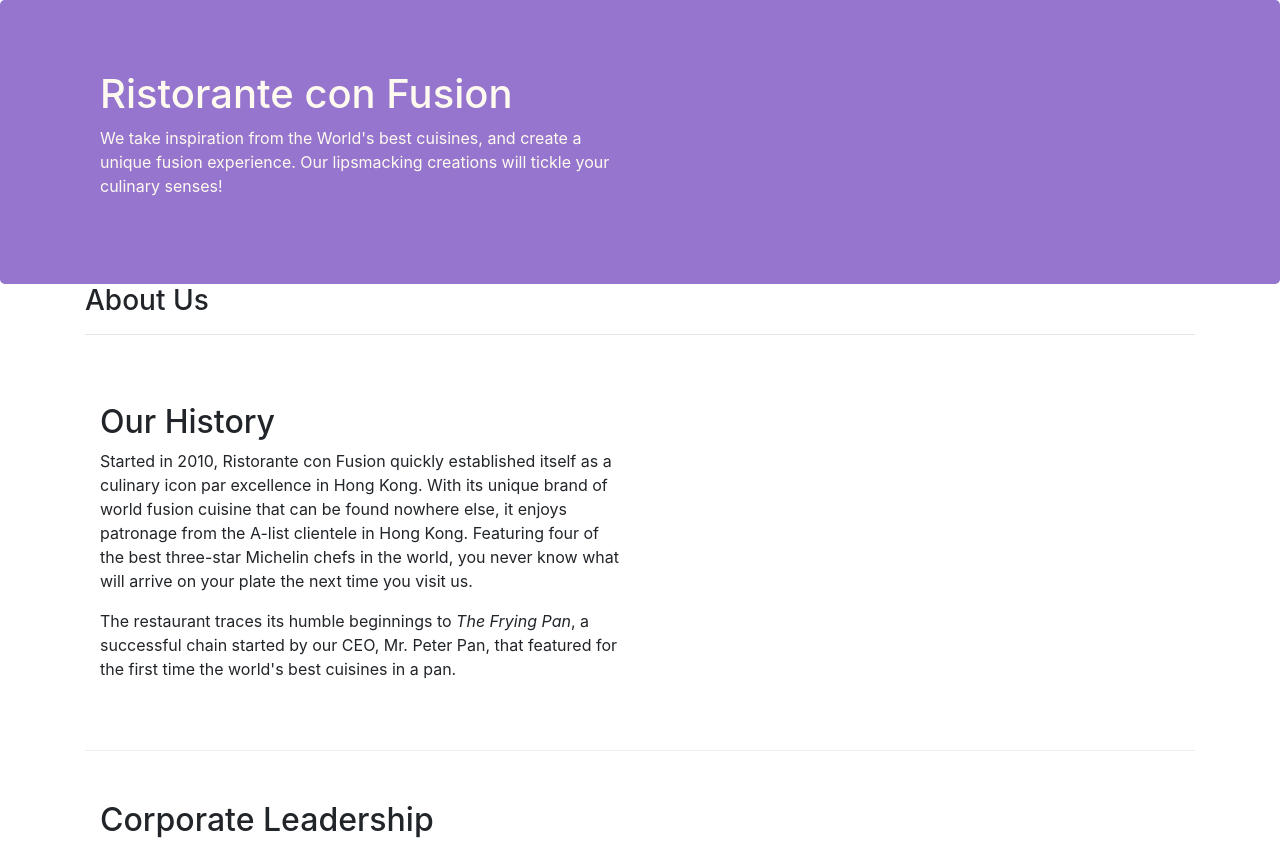
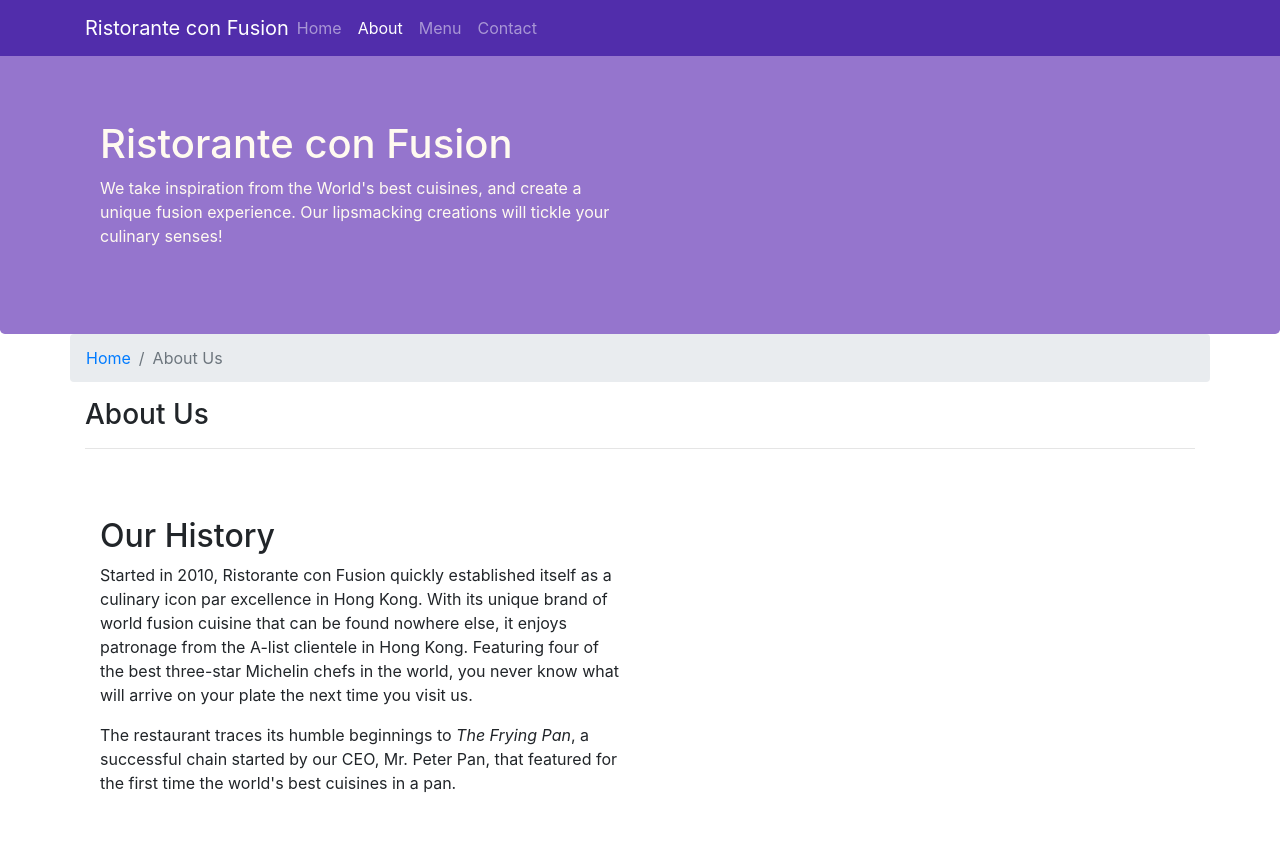
Before and after one commit to SiddheshKhedekar/Mahawiki-Restaurant-Project, a website: page aboutus.html in a window 1280 px wide. Shown: the top 842 px of the page. Drawn offline with nearby package versions, Linux system fonts and the light colour scheme.

Commit message:
update navbar and breadcrumbs

```diff
--- a/aboutus.html
+++ b/aboutus.html
@@ -18,13 +18,29 @@
 </head>
 
 <body>
-
+    <nav class="navbar navbar-dark navbar-expand-sm fixed-top">
+        <div class="container">
+            <button class="navbar-toggler" type="button" data-toggle="collapse" data-target="#navbar">
+                <span class="navbar-toggler-icon"></span>
+            </button>
+            <a class="navbar-brand mr-auto" href="#">Ristorante con Fusion</a>
+            <div class="collapse navbar-collapse" id="navbar">
+                <ul class="navbar-nav mr-auto">
+                    <li class="nav-item"><a class="nav-link" href="index.html">Home</a></li>
+                    <li class="nav-item"><a class="nav-link active" href="#">About</a></li>
+                    <li class="nav-item"><a class="nav-link" href="#">Menu</a></li>
+                    <li class="nav-item"><a class="nav-link" href="#">Contact</a></li>
+                </ul>
+            </div>
+        </div>
+    </nav>
     <header class="jumbotron">
         <div class="container">
             <div class="row row-header">
                 <div class="col-12 col-sm-6">
                     <h1>Ristorante con Fusion</h1>
-                    <p>We take inspiration from the World's best cuisines, and create a unique fusion experience. Our lipsmacking creations will tickle your culinary senses!</p>
+                    <p>We take inspiration from the World's best cuisines, and create a unique fusion experience. Our
+                        lipsmacking creations will tickle your culinary senses!</p>
                 </div>
                 <div class="col-12 col-sm">
                 </div>
@@ -34,7 +50,11 @@
 
     <div class="container">
         <div class="row">
-            <div class="col-12 col-sm-4 col-md-12">
+            <ol class="col-12 breadcrumb">
+                <li class="breadcrumb-item"><a href="index.html">Home</a></li>
+                <li class="breadcrumb-item active">About Us</li>
+            </ol>
+            <div class="col-12">
                 <h3>About Us</h3>
                 <hr>
             </div>
@@ -43,8 +63,13 @@
         <div class="row row-content align-items-center">
             <div class="col-12 col-sm-4 col-md-6">
                 <h2>Our History</h2>
-                <p>Started in 2010, Ristorante con Fusion quickly established itself as a culinary icon par excellence in Hong Kong. With its unique brand of world fusion cuisine that can be found nowhere else, it enjoys patronage from the A-list clientele in Hong Kong.  Featuring four of the best three-star Michelin chefs in the world, you never know what will arrive on your plate the next time you visit us.</p>
-                <p>The restaurant traces its humble beginnings to <em>The Frying Pan</em>, a successful chain started by our CEO, Mr. Peter Pan, that featured for the first time the world's best cuisines in a pan.</p>
+                <p>Started in 2010, Ristorante con Fusion quickly established itself as a culinary icon par excellence
+                    in Hong Kong. With its unique brand of world fusion cuisine that can be found nowhere else, it
+                    enjoys patronage from the A-list clientele in Hong Kong. Featuring four of the best three-star
+                    Michelin chefs in the world, you never know what will arrive on your plate the next time you visit
+                    us.</p>
+                <p>The restaurant traces its humble beginnings to <em>The Frying Pan</em>, a successful chain started
+                    by our CEO, Mr. Peter Pan, that featured for the first time the world's best cuisines in a pan.</p>
             </div>
             <div>
             </div>
@@ -55,13 +80,27 @@
             <div class="col-12 col-sm-4 col-md-12">
                 <h2>Corporate Leadership</h2>
                 <h3>Peter Pan <small>Chief Epicurious Officer</small></h3>
-                <p class="d-none d-sm-block">Our CEO, Peter, credits his hardworking East Asian immigrant parents who undertook the arduous journey to the shores of America with the intention of giving their children the best future. His mother's wizardy in the kitchen whipping up the tastiest dishes with whatever is available inexpensively at the supermarket, was his first inspiration to create the fusion cuisines for which <em>The Frying Pan</em> became well known. He brings his zeal for fusion cuisines to this restaurant, pioneering cross-cultural culinary connections.</p>
+                <p class="d-none d-sm-block">Our CEO, Peter, credits his hardworking East Asian immigrant parents who
+                    undertook the arduous journey to the shores of America with the intention of giving their children
+                    the best future. His mother's wizardy in the kitchen whipping up the tastiest dishes with whatever
+                    is available inexpensively at the supermarket, was his first inspiration to create the fusion
+                    cuisines for which <em>The Frying Pan</em> became well known. He brings his zeal for fusion
+                    cuisines to this restaurant, pioneering cross-cultural culinary connections.</p>
                 <h3>Dhanasekaran Witherspoon <small>Chief Food Officer</small></h3>
-                <p class="d-none d-sm-block">Our CFO, Danny, as he is affectionately referred to by his colleagues, comes from a long established family tradition in farming and produce. His experiences growing up on a farm in the Australian outback gave him great appreciation for varieties of food sources. As he puts it in his own words, <em>Everything that runs, wins, and everything that stays, pays!</em></p>
+                <p class="d-none d-sm-block">Our CFO, Danny, as he is affectionately referred to by his colleagues,
+                    comes from a long established family tradition in farming and produce. His experiences growing up
+                    on a farm in the Australian outback gave him great appreciation for varieties of food sources. As
+                    he puts it in his own words, <em>Everything that runs, wins, and everything that stays, pays!</em></p>
                 <h3>Agumbe Tang <small>Chief Taste Officer</small></h3>
-                <p class="d-none d-sm-block">Blessed with the most discerning gustatory sense, Agumbe, our CTO, personally ensures that every dish that we serve meets his exacting tastes. Our chefs dread the tongue lashing that ensues if their dish does not meet his exacting standards. He lives by his motto, <em>You click only if you survive my lick.</em></p>
+                <p class="d-none d-sm-block">Blessed with the most discerning gustatory sense, Agumbe, our CTO,
+                    personally ensures that every dish that we serve meets his exacting tastes. Our chefs dread the
+                    tongue lashing that ensues if their dish does not meet his exacting standards. He lives by his
+                    motto, <em>You click only if you survive my lick.</em></p>
                 <h3>Alberto Somayya <small>Executive Chef</small></h3>
-                <p class="d-none d-sm-block">Award winning three-star Michelin chef with wide International experience having worked closely with whos-who in the culinary world, he specializes in creating mouthwatering Indo-Italian fusion experiences. He says, <em>Put together the cuisines from the two craziest cultures, and you get a winning hit! Amma Mia!</em></p>
+                <p class="d-none d-sm-block">Award winning three-star Michelin chef with wide International experience
+                    having worked closely with whos-who in the culinary world, he specializes in creating mouthwatering
+                    Indo-Italian fusion experiences. He says, <em>Put together the cuisines from the two craziest
+                        cultures, and you get a winning hit! Amma Mia!</em></p>
             </div>
         </div>
 
@@ -73,7 +112,7 @@
                 <div class="col-4 offset-1 col-sm-2">
                     <h5>Links</h5>
                     <ul class="list-unstyled">
-                        <li><a href="#">Home</a></li>
+                        <li><a href="index.html">Home</a></li>
                         <li><a href="#">About</a></li>
                         <li><a href="#">Menu</a></li>
                         <li><a href="#">Contact</a></li>
--- a/css/styles.css
+++ b/css/styles.css
@@ -28,3 +28,12 @@
     margin: 0px;
     color: #0f0f0f;
 }
+
+body{
+    padding: 50px 0px 0px 0px;
+    z-index: 0;
+}
+
+.navbar-dark{
+    background-color: #512DAB;
+}
```
Also changed, not shown: index.html (+17 -2 lines). Lines whose indentation alone changed are shown as unchanged.
